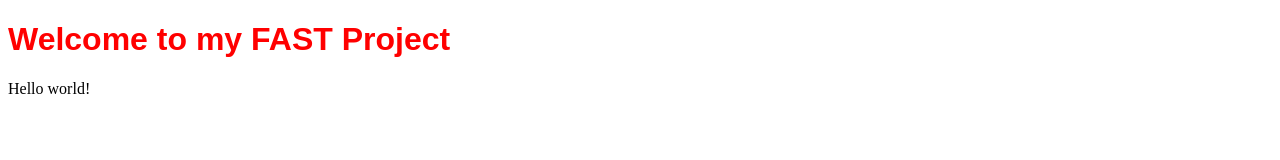
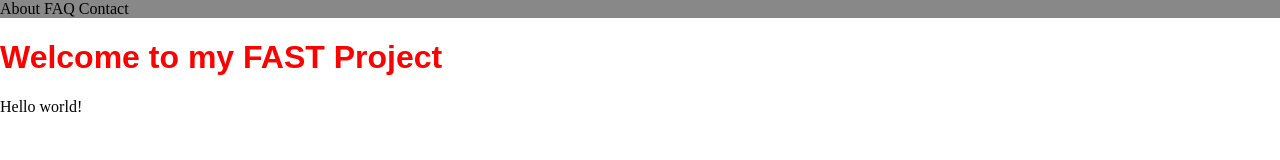
Before and after one commit to darmijo15/FAST-project, a website built with webpack: page src/template.html in a window 1280 px wide. Built offline with nearby package versions, Linux system fonts and the light colour scheme; what @microsoft/fast-components would draw is missing.

Commit message:
edit design of webpage

```diff
--- a/src/index.js
+++ b/src/index.js
@@ -1,12 +1,12 @@
 import {
     provideFASTDesignSystem,
+    fastAnchor,
     fastButton
   } from '@microsoft/fast-components';
 
   provideFASTDesignSystem()
       .register(
+          fastAnchor(),
           fastButton()
       );
 import './style.css';
-
-console.log('test');
--- a/src/style.css
+++ b/src/style.css
@@ -1,3 +1,11 @@
+body {
+    margin: 0;
+}
+
+header {
+    background-color: #888;
+}
+
 h1 {
     font-family: Arial, Helvetica, sans-serif;
     color: #f00;
--- a/src/template.html
+++ b/src/template.html
@@ -7,6 +7,11 @@
     <title><%= htmlWebpackPlugin.options.title %></title>
 </head>
 <body>
+    <header>
+        <fast-anchor appearance="hypertext">About</fast-anchor>
+        <fast-anchor appearance="hypertext">FAQ</fast-anchor>
+        <fast-anchor appearance="hypertext">Contact</fast-anchor>
+    </header>
     <h1>Welcome to my FAST Project</h1>
     <fast-button>Hello world!</fast-button>
 </body>
```
Also changed, not shown: dist/index.html, 2 other files.
